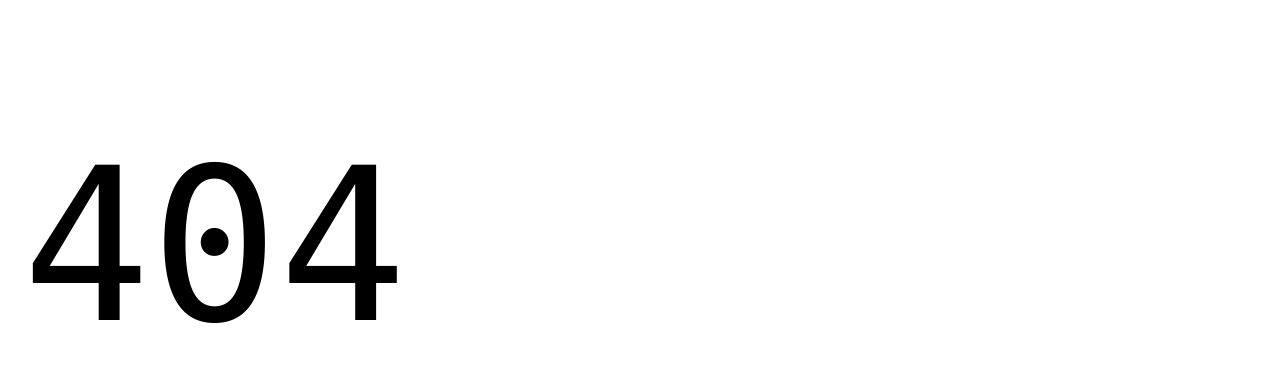
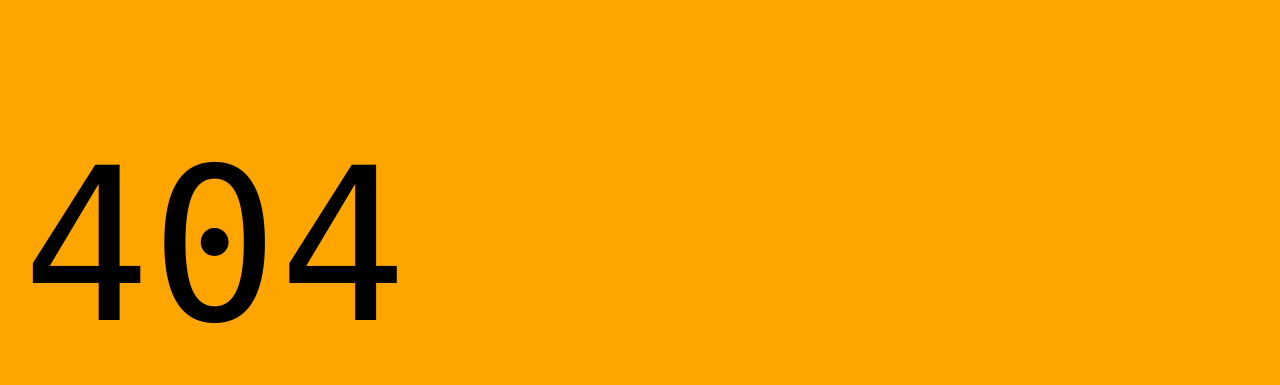
Before and after one commit to saverma76/my-website, a website: page 404.html in a window 1280 px wide. Shown: the part 62-447 px from the top of the page. Drawn offline with Linux system fonts and the light colour scheme; files whose address does not match are found by name.

Commit message:
styling changes

```diff
--- a/blocks/columns/columns.css
+++ b/blocks/columns/columns.css
@@ -5,6 +5,7 @@
 
 .columns img {
     width: 100%;
+    border-radius: 15px;
 }
 
 @media (min-width: 900px) {
--- a/styles/styles.css
+++ b/styles/styles.css
@@ -14,7 +14,7 @@
   /* colors */
   --link-color: #035fe6;
   --link-hover-color: #136ff6;
-  --background-color: #fff;
+  --background-color: orange;
   --overlay-background-color: #eee;
   --highlight-background-color: #ccc;
   --text-color: #000;
```
